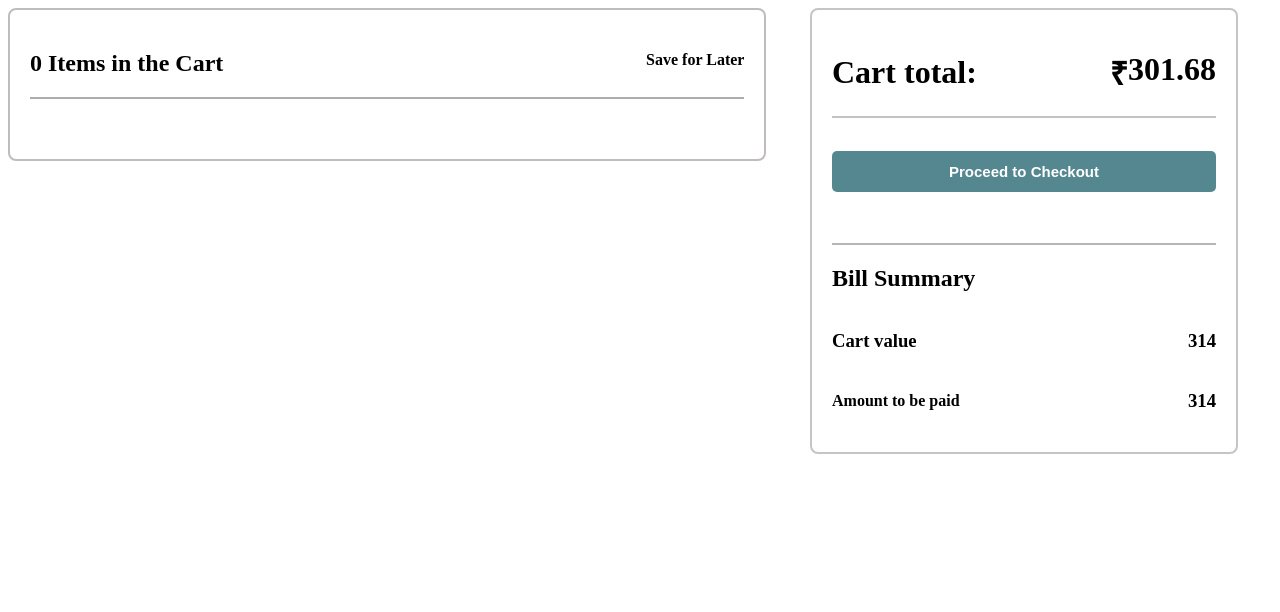
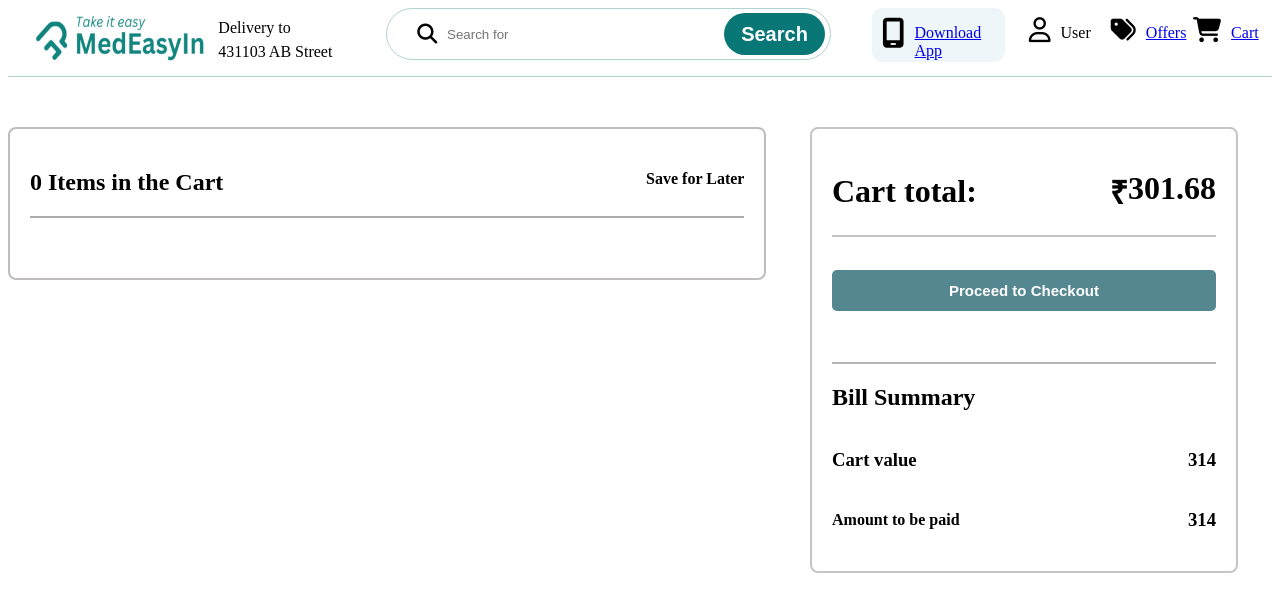
Before and after one commit to akshaychavan010101/Pharmeasy-clone, a plain HTML site: page carttocheckout.html in a window 1280 px wide. Drawn offline with Linux system fonts and the light colour scheme.

Commit message:
last submission

```diff
--- a/addtocart.js
+++ b/addtocart.js
@@ -44,7 +44,7 @@ Addtocartbt.addEventListener("click", () => {
         console.log("true")
         stored.push(productArray[0]);
         localStorage.setItem("stored", JSON.stringify(stored));
-        window.location.assign("http://127.0.0.1:5500/carttocheckout.html")
+        window.location.assign("/carttocheckout.html")
         alert("Product added to the cart");
     }
 })
@@ -52,5 +52,5 @@ Addtocartbt.addEventListener("click", () => {
 
 let viewcartBt = document.getElementById("viewcartBt");
 viewcartBt.addEventListener("click",()=>{
-    window.location.assign("http://127.0.0.1:5500/carttocheckout.html")
+    window.location.assign("/carttocheckout.html")
 });
--- a/carttocheckout.css
+++ b/carttocheckout.css
@@ -1,6 +1,142 @@
-body {
+#top {
+    /* border: 1px solid red; */
     display: flex;
     justify-content: space-around;
+    border-bottom: 1px solid rgb(179, 210, 210);
+
+
+}
+
+#logo {
+    width: 25%;
+    /* border: 1px solid; */
+    display: flex;
+    justify-content: space-between;
+}
+
+#logo>div:nth-child(1) {
+    width: 55%;
+    /* border: 1px solid; */
+}
+
+#logo>div:nth-child(2) {
+    width: 40%;
+    /* border: 1px solid; */
+    line-height: 8px;
+
+}
+
+#logo>div:nth-child(1)>a>img {
+    padding: 5px;
+    width: 100%;
+    height: 75%
+}
+
+#logo>div:nth-child(1)>div {
+    width: 100%;
+
+}
+
+
+
+
+
+
+#search {
+    width: 35%;
+    height: 50px;
+    border: 1px solid;
+    display: flex;
+    border-radius: 30px;
+    border: 1px solid rgb(179, 210, 210);
+
+}
+
+#search>i {
+    width: 10%;
+    font-size: 20px;
+    padding-left: 30px;
+    /* border: 1px solid; */
+    margin: auto;
+}
+
+#search>input {
+    width: 95%;
+    border: none;
+    height: 90%;
+    margin: auto;
+    outline: none;
+
+}
+
+#search>div {
+    width: 40%;
+    /* border: 1px solid; */
+    border-radius: 30px;
+    height: 85%;
+    margin: auto;
+    margin-right: 5px;
+    display: flex;
+    justify-content: flex-end;
+}
+
+#search>div>button {
+    width: 90%;
+    border: none;
+    height: 100%;
+    border-radius: 30px;
+    background-color: rgb(10, 119, 119);
+    font-size: 20px;
+    color: white;
+    font-weight: bold;
+}
+
+
+
+#otherIcons {
+    width: 30%;
+    /* border: 1px solid; */
+    display: flex;
+    justify-content: space-between;
+
+}
+
+#otherIcons>div {
+    width: 18%;
+    /* border: 1px solid red; */
+    display: flex;
+}
+
+#otherIcons>div:nth-child(1) {
+    width: 35%;
+    border: none;
+    display: flex;
+    height: 80%;
+    border-radius: 10px;
+    background-color: #eff6f9;
+}
+
+#otherIcons>div>i {
+    font-size: 25px;
+    padding: 10px;
+}
+
+#otherIcons>div:nth-child(1)>i {
+    font-size: 30px;
+    padding: 10px;
+}
+
+
+
+
+
+
+
+
+#maindiv {
+    display: flex;
+    justify-content: space-around;
+    margin-top: 50px;
 }
 
 #left {
--- a/carttocheckout.html
+++ b/carttocheckout.html
@@ -6,12 +6,63 @@
     <meta http-equiv="X-UA-Compatible" content="IE=edge">
     <meta name="viewport" content="width=device-width, initial-scale=1.0">
     <title>Document</title>
-    <link rel="html" href="./product.html">
     <link rel="stylesheet" href="./carttocheckout.css">
+    <script src="https://kit.fontawesome.com/5cb8a0be4f.js"></script>
 
 </head>
 
 <body>
+
+    <div id="top">
+        <div id="logo">
+            <div>
+               <a href="#"> <img src="./logo.png" alt=""></a>
+
+            </div>
+            <div>
+                <p>Delivery to</p>
+                <p>431103 AB Street</p>
+            </div>
+        </div>
+        <div id="search">
+            <i class="fa-solid fa-magnifying-glass"></i>
+            <input type="text" name="search" id="search" placeholder="Search for">
+            <div>
+                <button>
+                    Search
+                </button>
+            </div>
+        </div>
+
+        <div id="otherIcons">
+            <div>
+                <i class="fa-solid fa-mobile-screen"></i>
+                <a href="h#"> <p>Download App</p></a>
+            </div>
+            <div>
+                <i class="fa-regular fa-user"></i>
+                <p>User</p>
+            </div>
+            <div>
+                <i class="fa-solid fa-tags"></i>
+                <a href="#"> <p>Offers</p></a>
+
+            </div>
+            <div>
+                <i class="fa-solid fa-cart-shopping"></i>
+                <a href="#"><p>Cart</p></a>
+
+            </div>
+
+        </div>
+    </div>
+
+
+
+
+
+
+   <div id="maindiv">
     <div id="left">
         <div id="title">
             <h2><span id="totalitems">0</span> Items in the Cart</h2>
@@ -53,6 +104,7 @@
             </div>
         </div>
     </div>
+   </div>
 </body>
 
 </html>
--- a/carttocheckout.js
+++ b/carttocheckout.js
@@ -63,5 +63,5 @@ displayFromproducts();
 
 let Proceedbutton = document.getElementById("Proceedbutton");
 Proceedbutton.addEventListener("click",()=>{
-    window.location.assign("http://127.0.0.1:5500/checkout.html")
+    window.location.assign("/checkout.html")
 })
--- a/index.css
+++ b/indexa.css
@@ -44,6 +44,7 @@
 
 #search {
     width: 35%;
+    height: 50px;
     border: 1px solid;
     display: flex;
     border-radius: 30px;
--- a/product.css
+++ b/product.css
@@ -14,7 +14,7 @@
 }
 
 #logo {
-    width: 25%;
+    width: 20%;
     /* border: 1px solid; */
     display: flex;
     justify-content: space-between;
@@ -50,6 +50,7 @@
 
 #search {
     width: 35%;
+    height: 50px;
     border: 1px solid;
     display: flex;
     border-radius: 30px;
@@ -70,6 +71,7 @@
     border: none;
     height: 90%;
     margin: auto;
+    outline: none;
 
 }
 
--- a/signin.js
+++ /dev/null
@@ -1 +0,0 @@
-// this is the login page
```
Also changed, not shown: Signin.html (+2 -6 lines), checkout.html (+1 -1 lines), dummy.html (+1 -1 lines), index.html (+17 -16 lines), indexa.html (+8 -9 lines), product.html (+1 -3 lines), product.js (+107 -77 lines), signup.html (+7 -2 lines).
